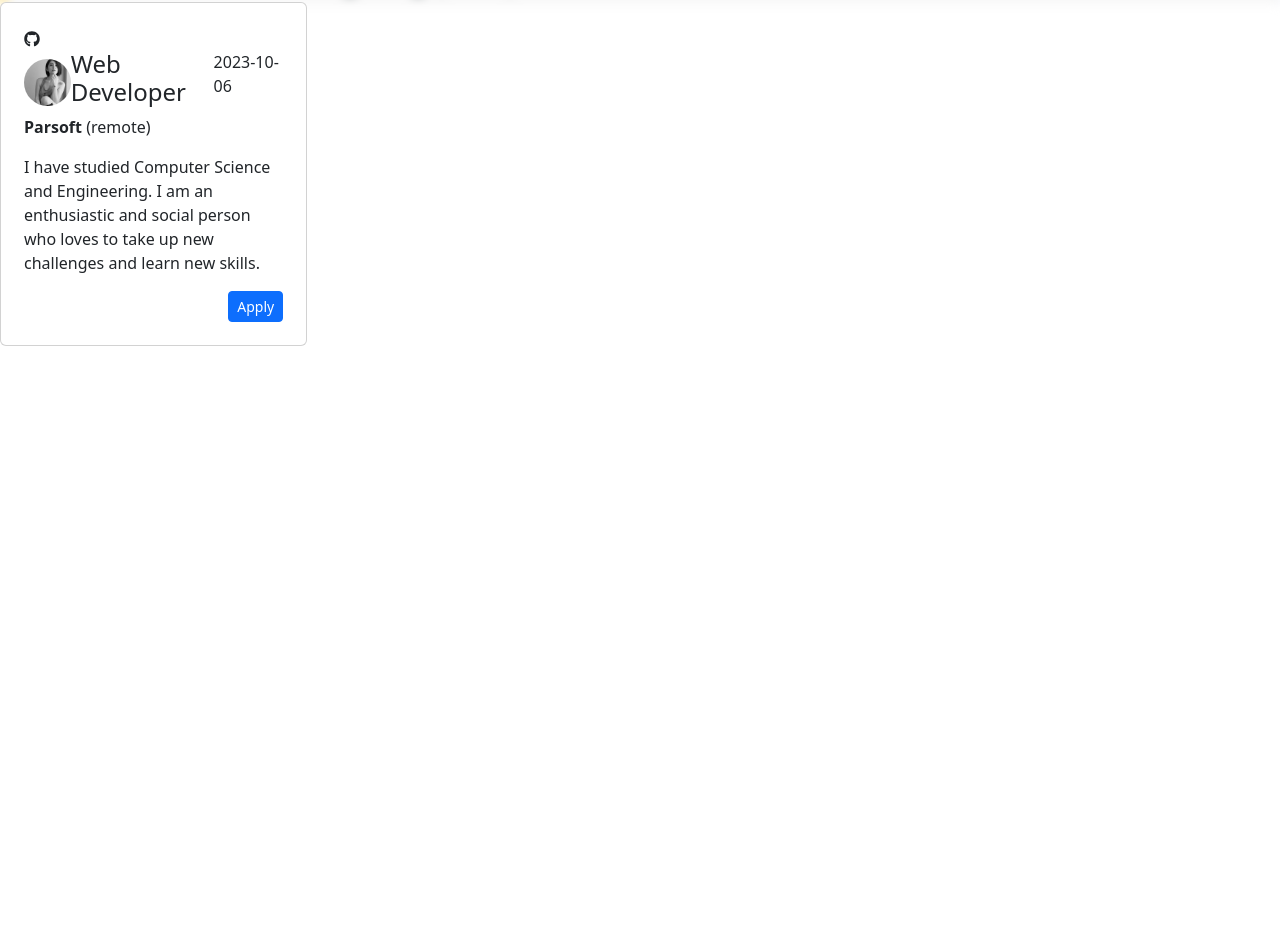
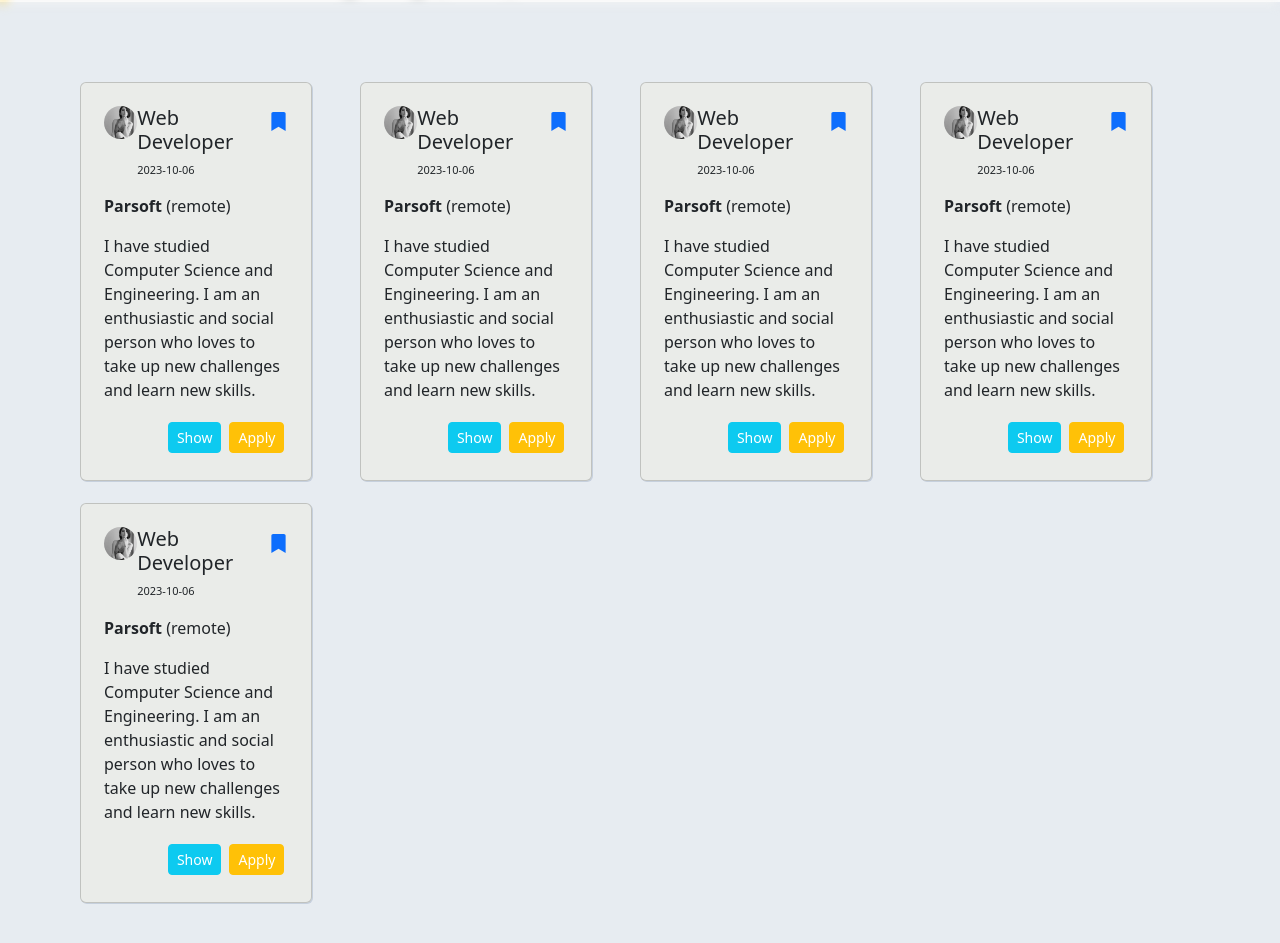
Before and after one commit to shaqayq/Job-Search, a React (Create React App) app: page / in a window 1280 px wide. Shown: the part 561-1504 px from the top of the page. Before the commit the page ends 907 px from the top, so only its background shows below. Built offline with nearby package versions, Linux system fonts and the light colour scheme.

Commit message:
create job lists

```diff
--- a/src/components/jobs/jobCard.js
+++ b/src/components/jobs/jobCard.js
@@ -1,16 +1,21 @@
 import React from 'react'
 import photo from '../../img/img1.jpg'
-import {FaGithub} from 'react-icons/fa'
+import {FaBookmark} from 'react-icons/fa'
 
 export default function JobCard() {
   return (
     <>
-        <div className='card'>
-            <i><FaGithub/></i>
+      <div className='lists'>
+
+      <div className='card'>
          <section id="title">
             <img src={photo} id='comapany_logo'/>
-            <h4>Web Developer</h4>
-            <p>2023-10-06</p>
+            <span>
+            <h5>Web Developer</h5>
+            <p id='post-date'>2023-10-06</p>
+            </span>
+            <a href='/'>
+              <i><FaBookmark/></i></a>
          </section>
 
          <section id='details'>
@@ -21,9 +26,104 @@ export default function JobCard() {
               to take up new challenges and learn new skills.
           </p>
 
-          <button className='btn btn-sm btn-primary'>Apply</button>
+          <button className='btn btn-sm btn-warning'>Apply</button>
+          <button className='btn btn-sm btn-info'>Show</button>
          </section>
         </div>
+        <div className='card'>
+         <section id="title">
+            <img src={photo} id='comapany_logo'/>
+            <span>
+            <h5>Web Developer</h5>
+            <p id='post-date'>2023-10-06</p>
+            </span>
+            <a href='/'>
+              <i><FaBookmark/></i></a>
+         </section>
+
+         <section id='details'>
+            <p><b>Parsoft </b>(remote)</p>
+
+           <p>I have studied Computer Science and Engineering.
+             I am an enthusiastic and social person who loves
+              to take up new challenges and learn new skills.
+          </p>
+
+          <button className='btn btn-sm btn-warning'>Apply</button>
+          <button className='btn btn-sm btn-info'>Show</button>
+         </section>
+        </div>
+        <div className='card'>
+         <section id="title">
+            <img src={photo} id='comapany_logo'/>
+            <span>
+            <h5>Web Developer</h5>
+            <p id='post-date'>2023-10-06</p>
+            </span>
+            <a href='/'>
+              <i><FaBookmark/></i></a>
+         </section>
+
+         <section id='details'>
+            <p><b>Parsoft </b>(remote)</p>
+
+           <p>I have studied Computer Science and Engineering.
+             I am an enthusiastic and social person who loves
+              to take up new challenges and learn new skills.
+          </p>
+
+          <button className='btn btn-sm btn-warning'>Apply</button>
+          <button className='btn btn-sm btn-info'>Show</button>
+         </section>
+        </div>
+        <div className='card'>
+         <section id="title">
+            <img src={photo} id='comapany_logo'/>
+            <span>
+            <h5>Web Developer</h5>
+            <p id='post-date'>2023-10-06</p>
+            </span>
+            <a href='/'>
+              <i><FaBookmark/></i></a>
+         </section>
+
+         <section id='details'>
+            <p><b>Parsoft </b>(remote)</p>
+
+           <p>I have studied Computer Science and Engineering.
+             I am an enthusiastic and social person who loves
+              to take up new challenges and learn new skills.
+          </p>
+
+          <button className='btn btn-sm btn-warning'>Apply</button>
+          <button className='btn btn-sm btn-info'>Show</button>
+         </section>
+        </div>
+        <div className='card'>
+         <section id="title">
+            <img src={photo} id='comapany_logo'/>
+            <span>
+            <h5>Web Developer</h5>
+            <p id='post-date'>2023-10-06</p>
+            </span>
+            <a href='/'>
+              <i><FaBookmark/></i></a>
+         </section>
+
+         <section id='details'>
+            <p><b>Parsoft </b>(remote)</p>
+
+           <p>I have studied Computer Science and Engineering.
+             I am an enthusiastic and social person who loves
+              to take up new challenges and learn new skills.
+          </p>
+
+          <button className='btn btn-sm btn-warning'>Apply</button>
+          <button className='btn btn-sm btn-info'>Show</button>
+         </section>
+        </div>
+
+      </div>
     </>
   )
 }
--- a/src/components/jobs/list.js
+++ b/src/components/jobs/list.js
@@ -4,7 +4,7 @@ import JobCard from './jobCard'
 export default function List() {
   return (
    <>
-    <div>
+    <div className='job-lists'>
 
         <JobCard/>
     </div>
--- a/src/style/jobs.css
+++ b/src/style/jobs.css
@@ -35,18 +35,45 @@
     border: 2px solid #fdae3f;
 }
 
+.job-lists {
+  background-color: #ced8e37d;
+  padding: 10px;
+}
+
+.lists {
+  display: grid;
+  grid-template-columns: auto auto auto auto;
+  justify-content: center;
+  row-gap: 22px;
+  margin: 70px;
+}
+
+.card:hover {
+  background-color: #4d78a7b8;
+}
+
 .card {
-  width: 24%;
+  width: 83%;
   padding: 23px;
+  background: #f5ebd145;
+  box-shadow: 1px 1px #b7c3d4ad;
 }
 
 #title{
   display: flex;
   flex-direction: row;
   justify-content: space-between;
-  align-items: center;
+  align-items:  flex-start;
 }
 
+#title a {
+  font-size: 19px;
+}
+
+#post-date {
+
+  font-size: 11px;
+}
 #comapany_logo {
   border-radius: 100%;
   width: 18%;
@@ -54,4 +81,6 @@
 
 #details button {
   float: right;
+  margin: 4px;
+  color: #fff;
 }
```
